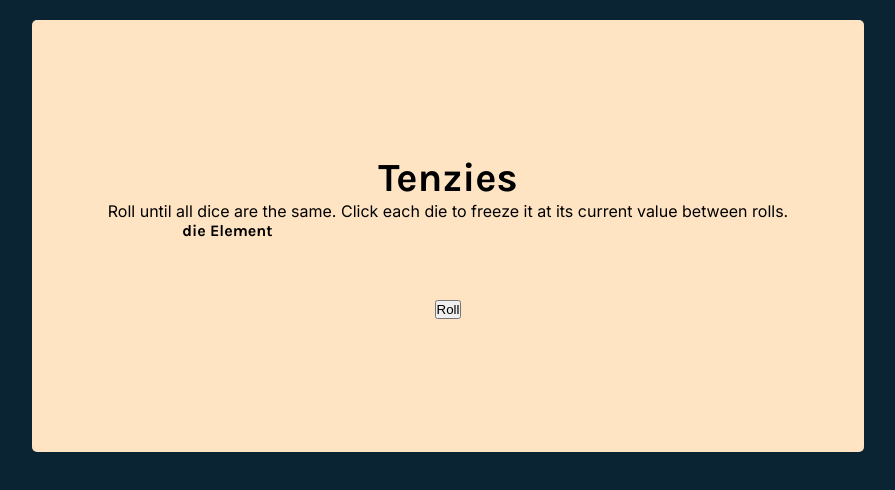
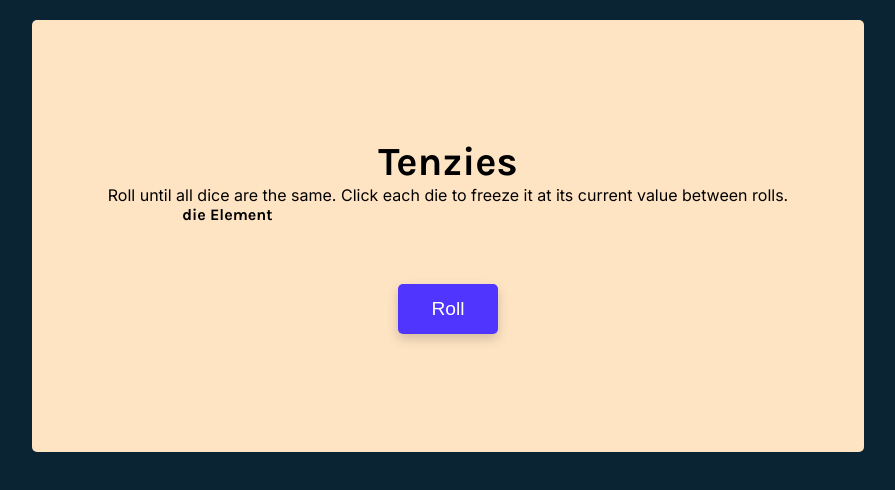
Before and after one commit to Arafat-alim/tenzies-app--Terminated, a React (Create React App) app: page / in a window 1280 px wide. Shown: the top 490 px of the page, without its empty margins (192-1087 px from the left). Built offline with nearby package versions, Linux system fonts and the light colour scheme.

Commit message:
dice button is created.

```diff
--- a/src/index.css
+++ b/src/index.css
@@ -44,3 +44,23 @@ p {
   gap: 20px;
   margin-bottom: 40px;
 }
+
+.roll-dice {
+  height: 50px;
+  width: 100px;
+  border: none;
+  border-radius: 5px;
+  color: white;
+  background-color: #5035FF;
+  font-size: 1.2rem;
+  box-shadow: 0px 5px 12px rgba(0, 0, 0, 0.18);
+  cursor: pointer;
+}
+
+.roll-dice:active {
+  box-shadow: inset 5px 5px 10px -3px rgba(0, 0, 0, 0.7);
+}
+
+.roll-dice:focus {
+  outline: none;
+}
```
